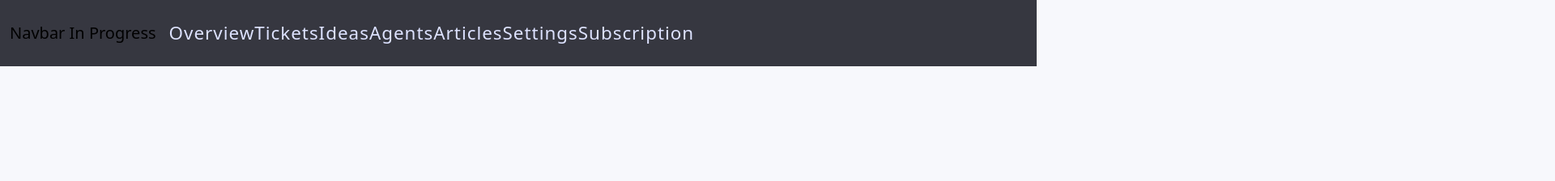
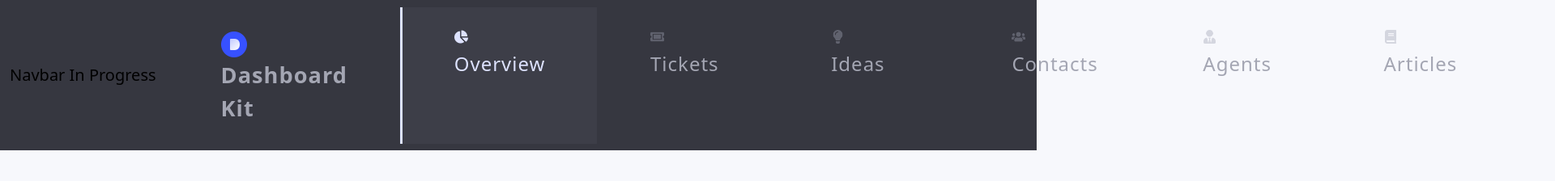
Before and after one commit to 76chan21/Keilly_Narumi_Framework, a website: page public/index.html in a window 1280 px wide. Shown: the top 224 px of the page at 81% size, 1920 px wide, since content can reach past the window. Drawn offline with nearby package versions, Linux system fonts and the light colour scheme.

Commit message:
updated bootstrap navbar
added custom icons, margin, padding and hover transitions

```diff
--- a/public/assets/css/style.css
+++ b/public/assets/css/style.css
@@ -7,11 +7,41 @@ html {
 .navbar {
     background-color: #363740;
 }
+#dashboard {
+    color: #A4A6B3;
+    font-size: 1.7em;
+    font-weight: 600;
+    letter-spacing: 1px;
+    padding: 3vh 5vw;
+}
+#dashboard-logo {
+    height: 4vh;
+    margin-right: 2vw;
+}
 .nav-item {
-    color: #DDE2FF;
-    font-size: 1.4em;
+    color: #A4A6B3;
+    font-size: 1.5em;
     font-weight: 300;
     letter-spacing: 1px;
     text-decoration: none;
-    padding: 2vh 0;
+    padding: 2vh 5vw;
+    margin: 0.1vh;
 }
+.nav-item:hover {
+    color: #DDE2FF;
+    background-color: #dde2ff0a;
+    transition: 300ms ease-in;
+}
+.active-item {
+    color: #DDE2FF;
+    border-left: 3px solid #DDE2FF;
+    background-color: #dde2ff0a;
+}
+.nav-icon-active {
+    height: 2.1vh;
+    margin-right: 5vw;
+}
+.nav-icon {
+    height: 2.1vh;
+    margin-right: 6vw;
+}
--- a/public/index.html
+++ b/public/index.html
@@ -18,13 +18,42 @@
                 <a class="navbar-brand" href="#">Navbar In Progress</a>
                 <div class="collapse navbar-collapse" id="navbarNavAltMarkup">
                     <div class="navbar-nav">
-                        <a class="nav-item active" aria-current="page" href="#">Overview</a>
-                        <a class="nav-item" href="#">Tickets</a>
-                        <a class="nav-item" href="#">Ideas</a>
-                        <a class="nav-item" href="#">Agents</a>
-                        <a class="nav-item" href="#">Articles</a>
-                        <a class="nav-item" href="#">Settings</a>
-                        <a class="nav-item" href="#">Subscription</a>
+                        <a id="dashboard">
+                            <img src="./assets/img/dashboard-logo.png" id="dashboard-logo" />
+                            Dashboard Kit
+                        </a>
+                        <a class="nav-item active-item" aria-current="page" href="#">
+                            <img src="./assets/img/overview.png" class="nav-icon-active" />
+                            Overview
+                        </a>
+                        <a class="nav-item" href="#">
+                            <img src="./assets/img/tickets.png" class="nav-icon" />
+                            Tickets
+                        </a>
+                        <a class="nav-item" href="#">
+                            <img src="./assets/img/ideas.png" class="nav-icon" />
+                            Ideas
+                        </a>
+                        <a class="nav-item" href="#">
+                            <img src="./assets/img/contacts.png" class="nav-icon" />
+                            Contacts
+                        </a>
+                        <a class="nav-item" href="#">
+                            <img src="./assets/img/agents.png" class="nav-icon" />
+                            Agents
+                        </a>
+                        <a class="nav-item" href="#">
+                            <img src="./assets/img/articles.png" class="nav-icon" />
+                            Articles
+                        </a>
+                        <a class="nav-item" href="#">
+                            <img src="./assets/img/settings.png" class="nav-icon" />
+                            Settings
+                        </a>
+                        <a class="nav-item" href="#">
+                            <img src="./assets/img/subscription.png" class="nav-icon" />
+                            Subscription
+                        </a>
                     </div>
                 </div>
             </div>
```
Also changed, not shown: public/assets/img/agents.png (added), public/assets/img/articles.png (added), public/assets/img/contacts.png (added), public/assets/img/dashboard-logo.png (added), public/assets/img/ideas.png (added), public/assets/img/overview.png (added), public/assets/img/settings.png (added), public/assets/img/subscription.png (added), public/assets/img/tickets.png (added).
